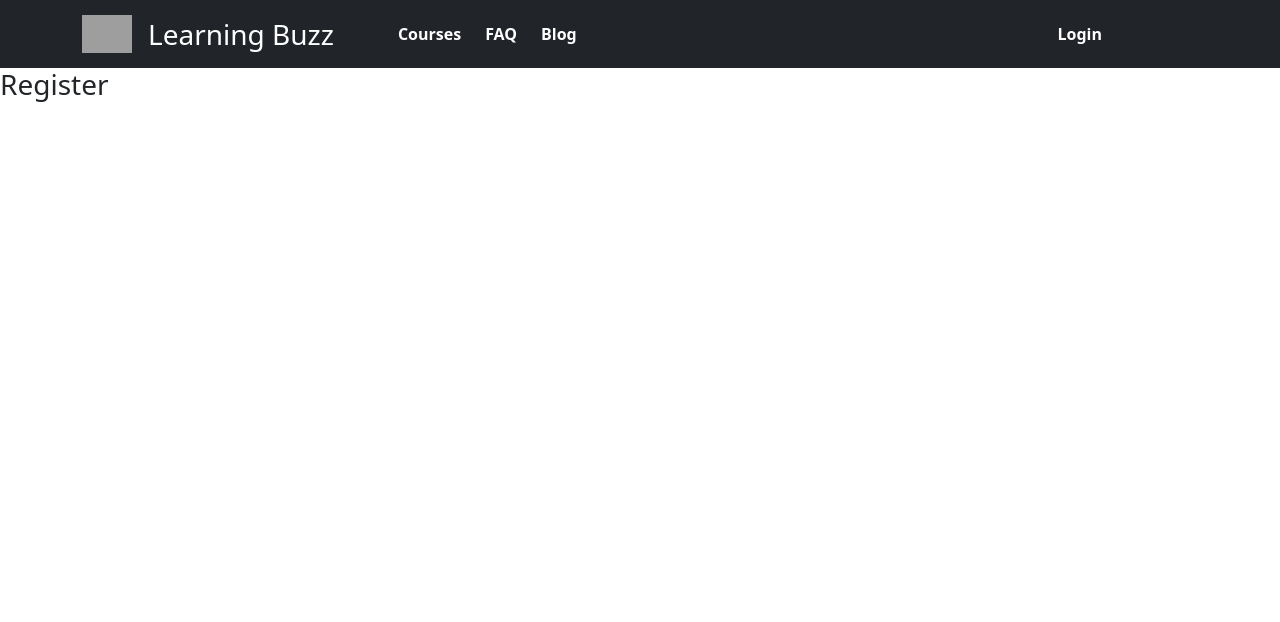
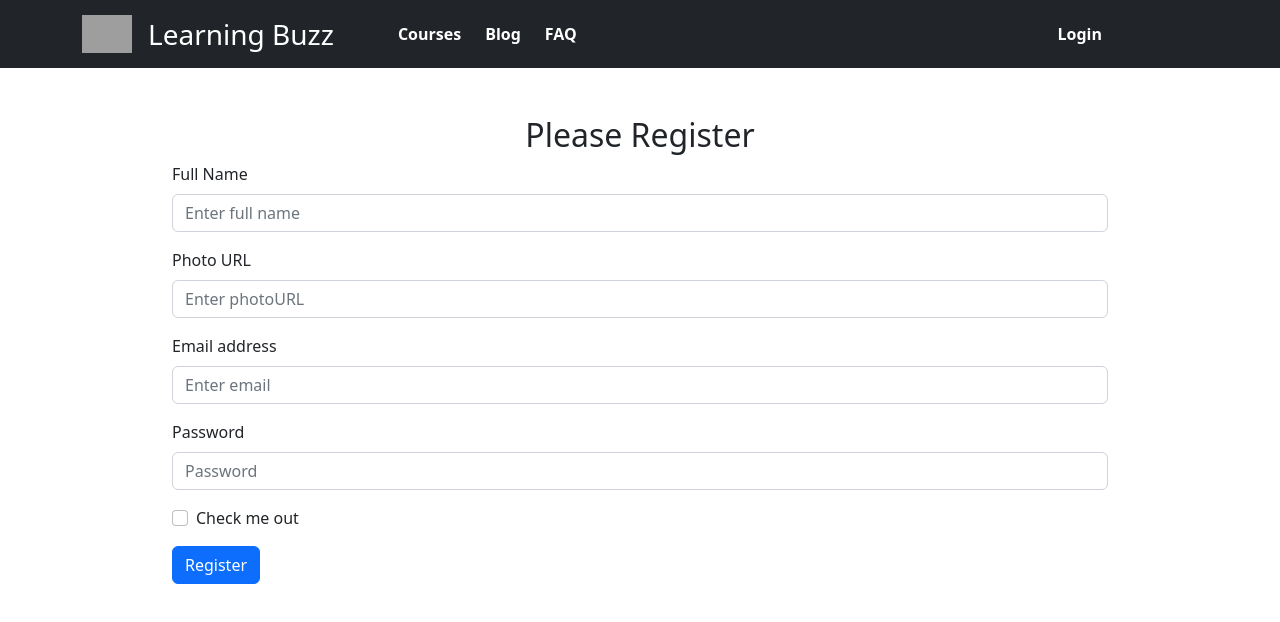
Before and after one commit to ahmedullah12/learning-platform-client-side, a React (Create React App) app: page /register in a window 1280 px wide. Shown: the top 622 px of the page. Built offline with nearby package versions, Linux system fonts and the light colour scheme; grey boxes are pictures that could not be loaded.

Commit message:
login and register page created

```diff
--- a/src/components/Login/Login.js
+++ b/src/components/Login/Login.js
@@ -1,11 +1,35 @@
-import React from 'react';
+import React from "react";
+import Button from "react-bootstrap/Button";
+import Form from "react-bootstrap/Form";
+import { Link } from "react-router-dom";
+import { FaGithub } from 'react-icons/fa';
+import {FcGoogle} from 'react-icons/fc'
 
 const Login = () => {
-    return (
-        <div>
-            login
+  return (
+    <div className="container w-75 mx-auto mt-5">
+        <h2 className="text-center">Please Login</h2>
+      <Form className="">
+        <Form.Group className="mb-3" controlId="formBasicEmail">
+          <Form.Label>Email address</Form.Label>
+          <Form.Control  type="email" name="email" placeholder="Enter email" />
+        </Form.Group>
+
+        <Form.Group className="mb-3" controlId="formBasicPassword">
+          <Form.Label>Password</Form.Label>
+          <Form.Control type="password" placeholder="Password" />
+        </Form.Group>
+        <Button className="mb-2" variant="primary" type="submit">
+          Login
+        </Button>
+        <p>Don't have an account? Please <Link to='/register'>Register.</Link></p>
+        <div className="">
+            <Button variant="outline-primary" className="d-block mx-auto mb-2"><FcGoogle className="fs-4"></FcGoogle> Sign In With Google</Button>
+            <Button variant="outline-secondary" className="d-block mx-auto"><FaGithub className="fs-4 me-2"></FaGithub>Sign In With Github</Button>
         </div>
-    );
+      </Form>
+    </div>
+  );
 };
 
 export default Login;
--- a/src/components/NavBar/NavBar.js
+++ b/src/components/NavBar/NavBar.js
@@ -14,10 +14,10 @@ const NavBar = () => {
           <Navbar.Brand className="fs-3 ms-0 ms-lg-3" href="/">Learning Buzz</Navbar.Brand>
           <Navbar.Toggle aria-controls="responsive-navbar-nav" />
           <Navbar.Collapse id="responsive-navbar-nav">
-            <Nav className="me-auto">
-              <Link className="text-white fw-semibold ms-5 text-decoration-none" to='/courses'>Courses</Link>
-              <Link className="text-white fw-semibold text-decoration-none ms-4" to='/faq'>FAQ</Link>
-              <Link className="text-white fw-semibold text-decoration-none ms-4" to='/blog'>Blog</Link>
+            <Nav className="me-auto mt-3 mt-lg-0">
+              <Link className="text-white fw-semibold ms-0 ms-lg-5 text-decoration-none" to='/courses'>Courses</Link>
+              <Link className="text-white fw-semibold text-decoration-none ms-0 ms-lg-4" to='/blog'>Blog</Link>
+              <Link className="text-white fw-semibold text-decoration-none ms-0 ms-lg-4" to='/faq'>FAQ</Link>
             </Nav>
             <Nav className="me-5">
               <Link className="text-white fw-semibold text-decoration-none me-5" to='/login' href="#memes">
--- a/src/components/Register/Register.js
+++ b/src/components/Register/Register.js
@@ -1,11 +1,42 @@
-import React from 'react';
+import React from "react";
+import Button from "react-bootstrap/Button";
+import Form from "react-bootstrap/Form";
 
 const Register = () => {
-    return (
-        <div>
-            <h3>Register</h3>
-        </div>
-    );
+  return (
+    <div className="container w-75 mx-auto mt-5">
+      <h2 className="text-center">Please Register</h2>
+      <Form className="">
+        <Form.Group className="mb-3" controlId="formBasicEmail">
+          <Form.Label>Full Name</Form.Label>
+          <Form.Control type="text" name="name" placeholder="Enter full name" />
+        </Form.Group>
+        <Form.Group className="mb-3" controlId="formBasicEmail">
+          <Form.Label>Photo URL</Form.Label>
+          <Form.Control
+            type="text"
+            name="photoURL"
+            placeholder="Enter photoURL"
+          />
+        </Form.Group>
+        <Form.Group className="mb-3" controlId="formBasicEmail">
+          <Form.Label>Email address</Form.Label>
+          <Form.Control type="email" name="email" placeholder="Enter email" />
+        </Form.Group>
+
+        <Form.Group className="mb-3" controlId="formBasicPassword">
+          <Form.Label>Password</Form.Label>
+          <Form.Control type="password" placeholder="Password" />
+        </Form.Group>
+        <Form.Group className="mb-3" controlId="formBasicCheckbox">
+          <Form.Check type="checkbox" label="Check me out" />
+        </Form.Group>
+        <Button variant="primary" type="submit">
+          Register
+        </Button>
+      </Form>
+    </div>
+  );
 };
 
 export default Register;
```
